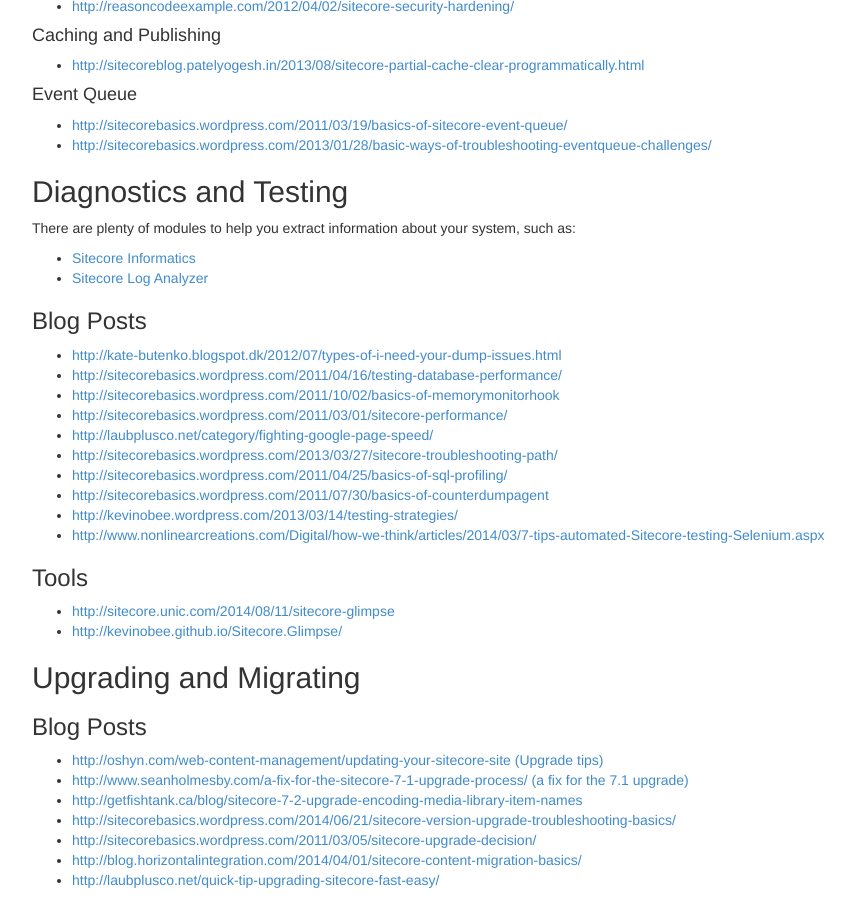
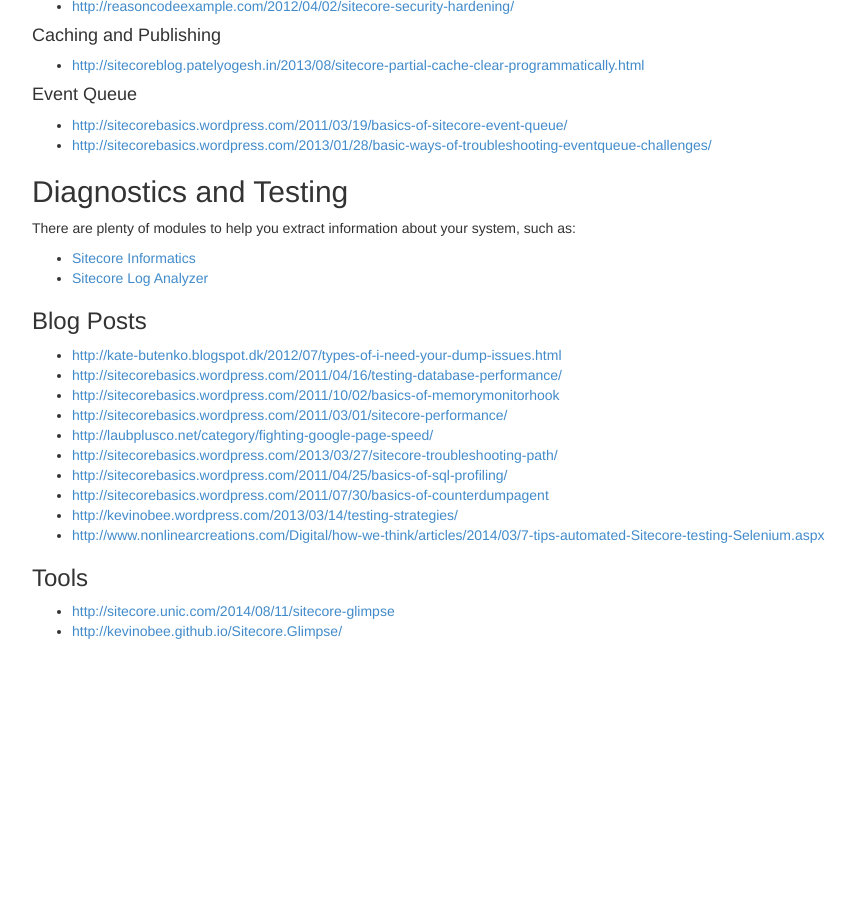
Before and after one commit to Sitecore-Community/docs, a Jekyll site: the page built from documentation/Scaling and Optimization/index.md, in a window 1280 px wide and 900 px high, scrolled down 796 px. Shown: the whole window, without its empty margins (38-892 px from the left). Built offline with Jekyll 4.4.1, drawn with Linux system fonts in a browser that asks for light colours; nearby versions of some CDN libraries; after the commit the page ends 1447 px from its top, so only the background shows below that.

Commit message:
Moved Upgrading and Migrating out to it's own page

```diff
--- a/documentation/Scaling and Optimization/index.md
+++ b/documentation/Scaling and Optimization/index.md
@@ -60,15 +60,3 @@
 ### Tools
 * [http://sitecore.unic.com/2014/08/11/sitecore-glimpse](http://sitecore.unic.com/2014/08/11/sitecore-glimpse)
 * [http://kevinobee.github.io/Sitecore.Glimpse/](http://kevinobee.github.io/Sitecore.Glimpse/)
-
-## Upgrading and Migrating
-
-### Blog Posts
-
-* [http://oshyn.com/web-content-management/updating-your-sitecore-site (Upgrade tips)](http://oshyn.com/web-content-management/updating-your-sitecore-site)
-* [http://www.seanholmesby.com/a-fix-for-the-sitecore-7-1-upgrade-process/ (a fix for the 7.1 upgrade)](http://www.seanholmesby.com/a-fix-for-the-sitecore-7-1-upgrade-process/)
-* [http://getfishtank.ca/blog/sitecore-7-2-upgrade-encoding-media-library-item-names](http://getfishtank.ca/blog/sitecore-7-2-upgrade-encoding-media-library-item-names)
-* [http://sitecorebasics.wordpress.com/2014/06/21/sitecore-version-upgrade-troubleshooting-basics/ ](http://sitecorebasics.wordpress.com/2014/06/21/sitecore-version-upgrade-troubleshooting-basics/ )
-* [http://sitecorebasics.wordpress.com/2011/03/05/sitecore-upgrade-decision/](http://sitecorebasics.wordpress.com/2011/03/05/sitecore-upgrade-decision/)
-* [http://blog.horizontalintegration.com/2014/04/01/sitecore-content-migration-basics/ ](http://blog.horizontalintegration.com/2014/04/01/sitecore-content-migration-basics/ )
-* [http://laubplusco.net/quick-tip-upgrading-sitecore-fast-easy/](http://laubplusco.net/quick-tip-upgrading-sitecore-fast-easy/)
```
Also changed, not shown: documentation/Upgrade and Migrating/index.md (added, +16 -0 lines).
